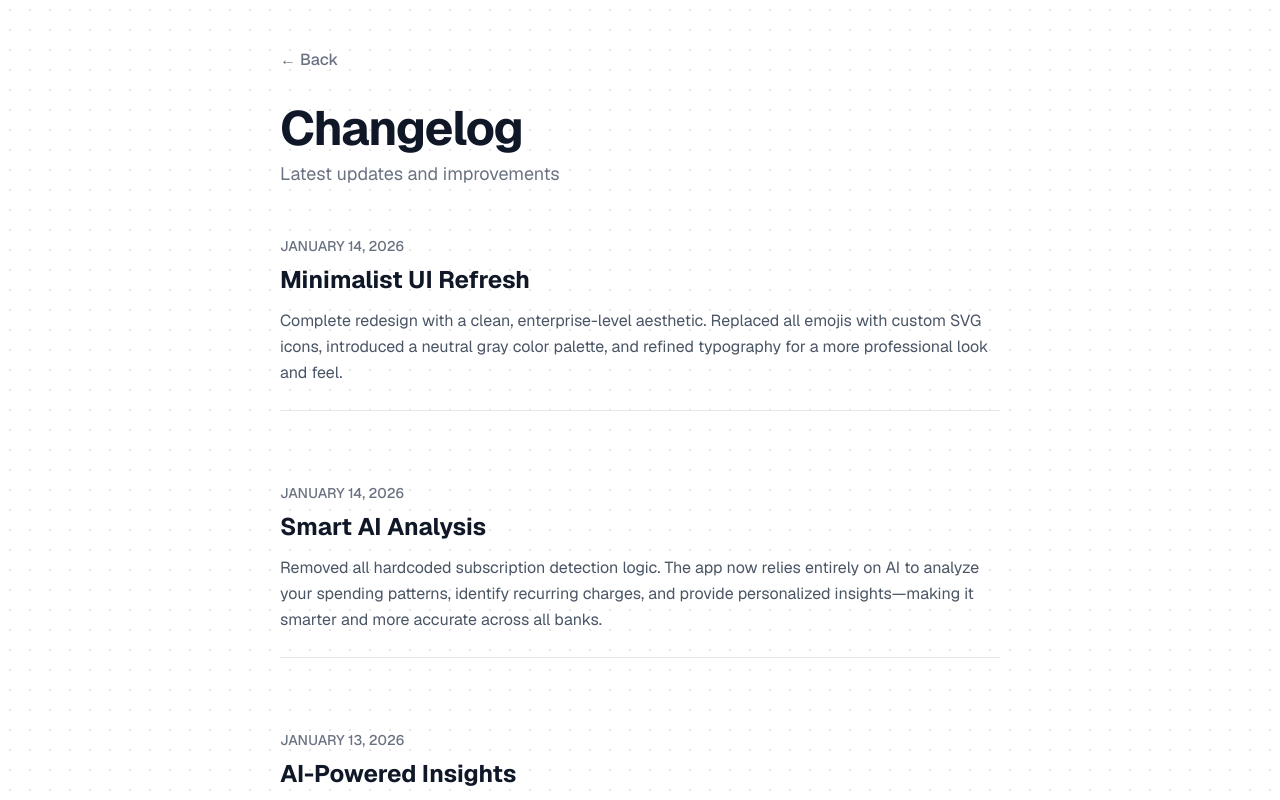
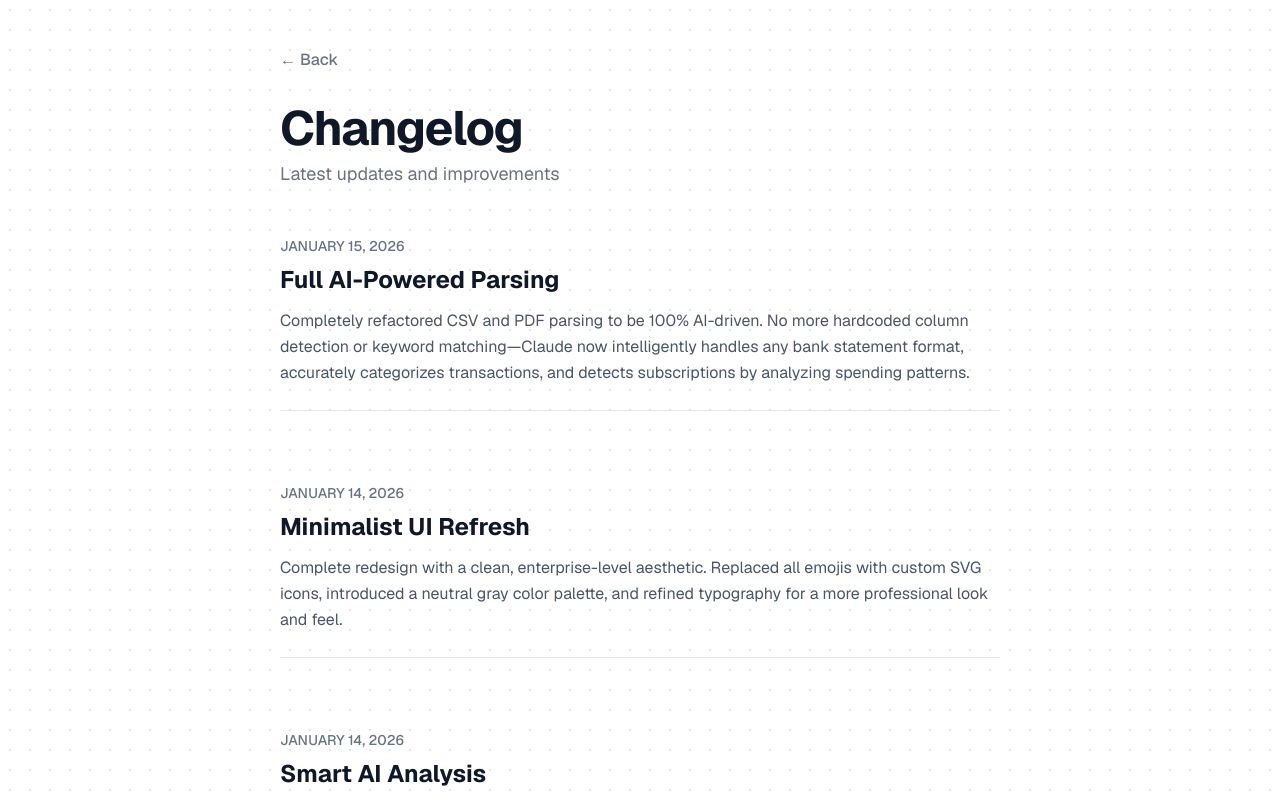
Before and after one commit to tommyc10/just-save, a Next.js app: page /changelog in a window 1280 px wide. Shown: the top 800 px of the page. Built offline with nearby package versions, Linux system fonts and the light colour scheme.

Commit message:
Update changelog with AI-powered parsing refactor

```diff
--- a/app/changelog/page.tsx
+++ b/app/changelog/page.tsx
@@ -22,6 +22,18 @@ export default function ChangelogPage() {
 
         {/* Updates */}
         <div className="space-y-12">
+          {/* Update 0 - Latest */}
+          <div>
+            <p className="text-gray-500 text-sm font-medium mb-2">JANUARY 15, 2026</p>
+            <h2 className="text-2xl font-bold text-gray-900 mb-3">Full AI-Powered Parsing</h2>
+            <p className="text-gray-600 leading-relaxed">
+              Completely refactored CSV and PDF parsing to be 100% AI-driven. No more hardcoded column
+              detection or keyword matching—Claude now intelligently handles any bank statement format,
+              accurately categorizes transactions, and detects subscriptions by analyzing spending patterns.
+            </p>
+            <div className="mt-6 pt-6 border-t border-gray-200" />
+          </div>
+
           {/* Update 1 */}
           <div>
             <p className="text-gray-500 text-sm font-medium mb-2">JANUARY 14, 2026</p>
```
